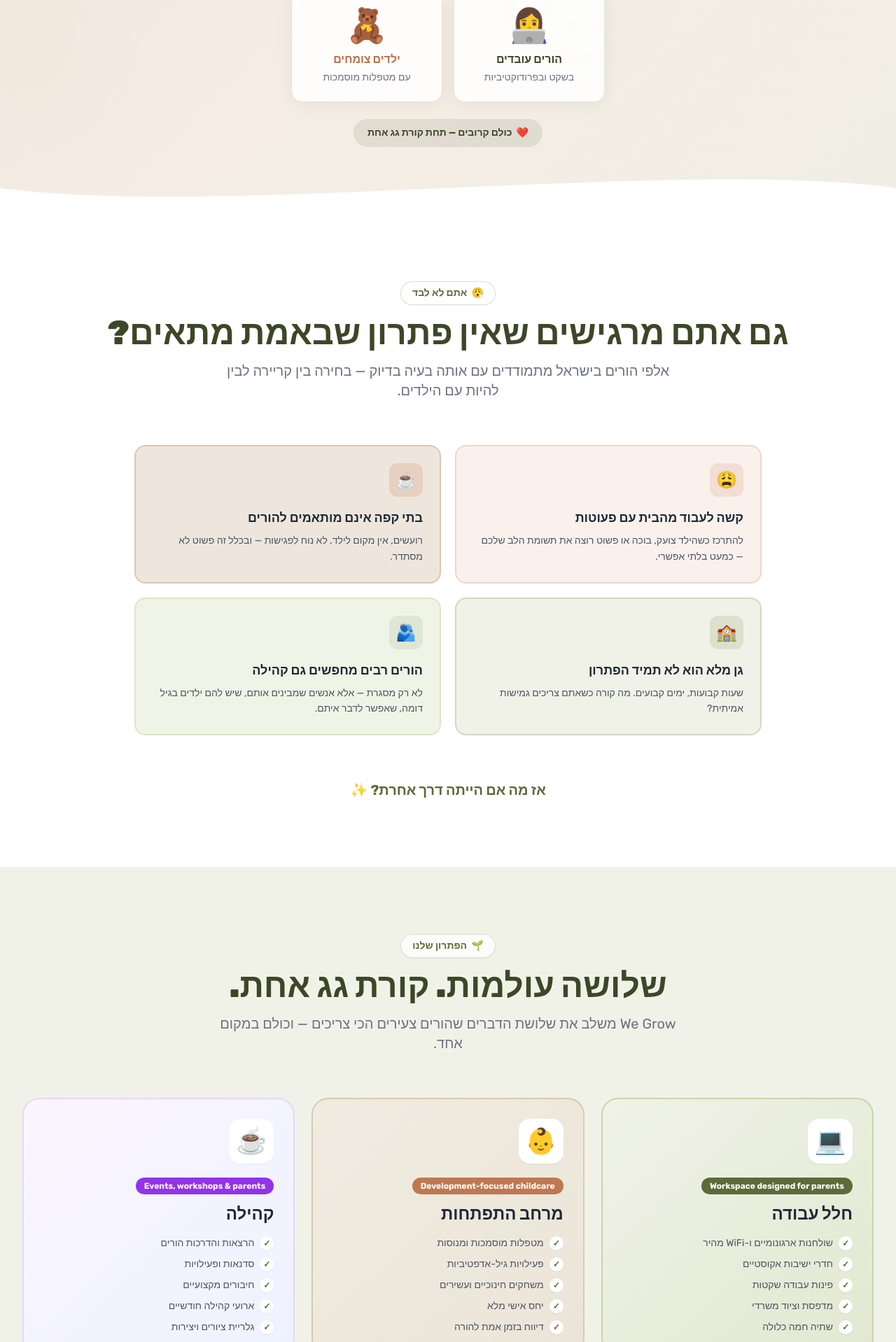
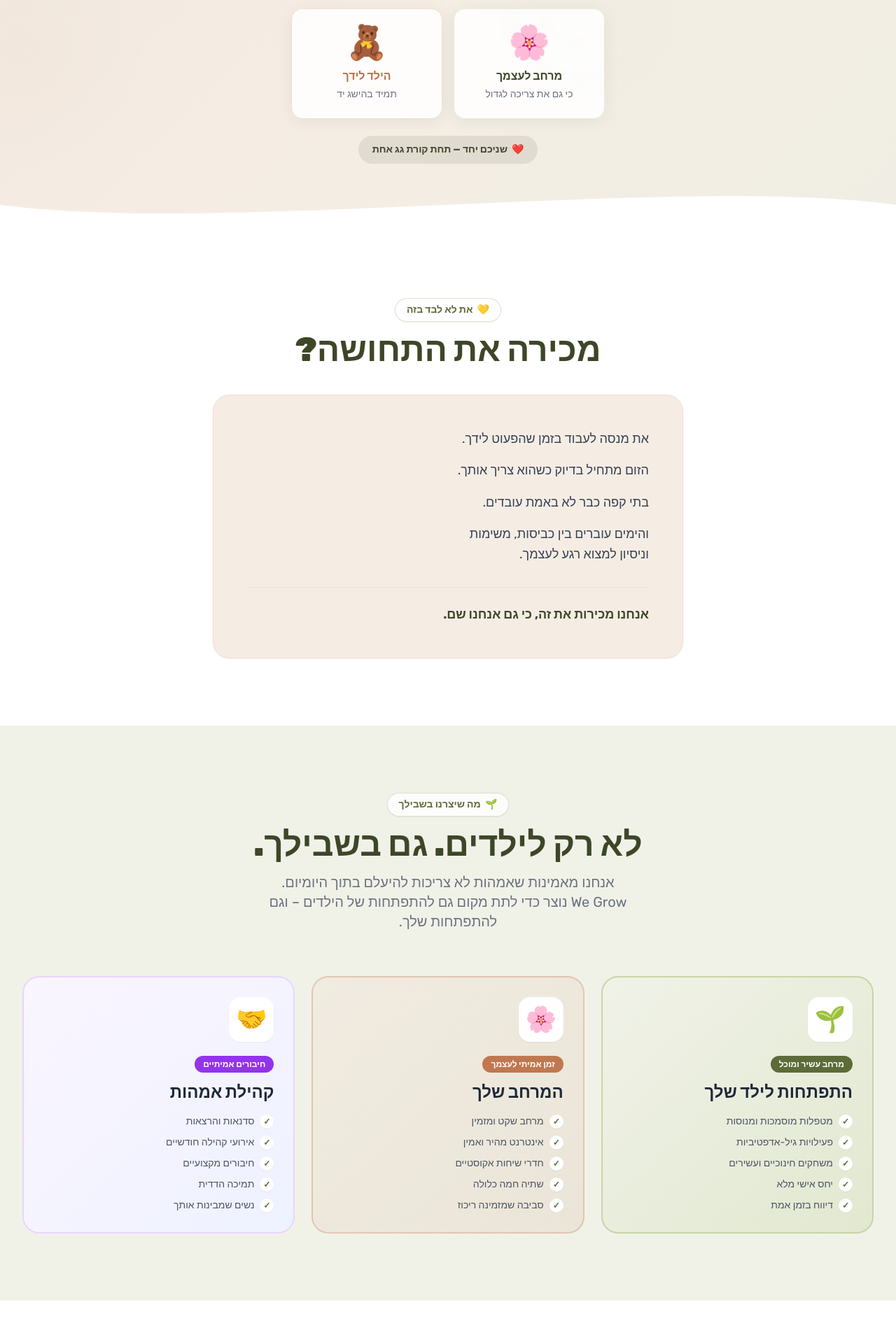
Before and after one commit to cohenAdi/WeGrow, a Next.js app: page / in a window 1280 px wide. Shown: the part 582-2500 px from the top of the page at 70% size. Built offline with nearby package versions, Linux system fonts and the light colour scheme.

Commit message:
Rewrite landing page copy for emotional resonance with mothers
Hero, Problem, Solution, Founder, FinalCTA sections rewritten.
Waitlist: add other-city input, restore time slots, remove age 3-4.

Co-Authored-By: Claude Sonnet 4.6 <noreply@anthropic.com>

```diff
--- a/components/HeroSection.tsx
+++ b/components/HeroSection.tsx
@@ -11,7 +11,6 @@ const fadeUp = (delay = 0) => ({
 export default function HeroSection() {
   return (
     <section className="relative min-h-screen overflow-hidden bg-hero-gradient">
-      {/* Soft background blobs */}
       <div
         className="absolute -top-24 -right-24 w-[480px] h-[480px] rounded-full opacity-30 animate-blob"
         style={{ background: 'radial-gradient(circle, #C2D0A0 0%, transparent 70%)' }}
@@ -27,40 +26,32 @@ export default function HeroSection() {
 
       <div className="relative z-10 section-container pt-24 pb-24 flex flex-col items-center text-center">
 
-        {/* Location badge */}
         <motion.div {...fadeUp(0)}>
           <span className="inline-flex items-center gap-2 bg-white/80 backdrop-blur-sm border border-warm-terracotta/40 text-warm-terracotta rounded-full px-5 py-2 text-sm font-bold mb-8 shadow-sm">
-            📍 בקרוב ברחובות · נס ציונה · יבנה
+            📍 יפתח באזור רחובות-נס ציונה
           </span>
         </motion.div>
 
-        {/* Main headline — benefit-first */}
         <motion.h1
           {...fadeUp(0.1)}
-          className="text-4xl sm:text-5xl lg:text-6xl font-black text-brand-forest leading-tight mb-5 max-w-2xl"
+          className="text-4xl sm:text-5xl lg:text-6xl font-black text-brand-forest leading-tight mb-6 max-w-2xl"
         >
-          עובדים בראש שקט.
+          את לא אמורה לבחור
           <br />
-          <span className="text-warm-terracotta">הילדים צומחים לידכם.</span>
+          <span className="text-warm-terracotta">בין הקריירה שלך</span>
+          <br />
+          לבין להיות עם הילד שלך.
         </motion.h1>
 
-        {/* Subheadline */}
         <motion.p
           {...fadeUp(0.2)}
-          className="text-xl sm:text-2xl font-bold text-brand-green mb-4"
+          className="text-xl sm:text-2xl font-medium text-brand-green mb-10 max-w-lg leading-relaxed"
         >
-          מקום שבו הורים עובדים וילדים צומחים
+          יצרנו מקום שבו אפשר להיות קרובה לילד שלך,
+          <br />
+          ועדיין לפנות מקום גם לעצמך.
         </motion.p>
 
-        {/* Description */}
-        <motion.p
-          {...fadeUp(0.25)}
-          className="text-base sm:text-lg text-gray-600 leading-relaxed mb-10 max-w-md"
-        >
-          חלל עבודה להורים לצד מרחב התפתחות איכותי לילדים בגילאי 0–4.
-        </motion.p>
-
-        {/* CTAs */}
         <motion.div
           {...fadeUp(0.3)}
           className="flex flex-col sm:flex-row gap-3 mb-14 w-full sm:w-auto"
@@ -69,11 +60,10 @@ export default function HeroSection() {
             אני רוצה לשמוע כשנפתח 🌱
           </a>
           <a href="#how" className="btn-secondary text-base sm:text-lg justify-center">
-            גלו איך זה עובד
+            גלי איך זה עובד
           </a>
         </motion.div>
 
-        {/* Visual split — immediate concept clarity */}
         <motion.div
           initial={{ opacity: 0, y: 40 }}
           animate={{ opacity: 1, y: 0 }}
@@ -81,30 +71,28 @@ export default function HeroSection() {
           className="grid grid-cols-2 gap-4 w-full max-w-sm sm:max-w-md mb-6"
         >
           <div className="bg-white/85 backdrop-blur-sm rounded-2xl p-5 sm:p-6 text-center shadow-card border border-brand-pale">
-            <span className="text-4xl sm:text-5xl mb-3 block">👩‍💻</span>
-            <p className="font-black text-brand-forest text-sm sm:text-base">הורים עובדים</p>
-            <p className="text-xs sm:text-sm text-gray-500 mt-1">בשקט ובפרודוקטיביות</p>
+            <span className="text-4xl sm:text-5xl mb-3 block">🌸</span>
+            <p className="font-black text-brand-forest text-sm sm:text-base">מרחב לעצמך</p>
+            <p className="text-xs sm:text-sm text-gray-500 mt-1">כי גם את צריכה לגדול</p>
           </div>
           <div className="bg-white/85 backdrop-blur-sm rounded-2xl p-5 sm:p-6 text-center shadow-card border border-warm-peach">
             <span className="text-4xl sm:text-5xl mb-3 block">🧸</span>
-            <p className="font-black text-warm-terracotta text-sm sm:text-base">ילדים צומחים</p>
-            <p className="text-xs sm:text-sm text-gray-500 mt-1">עם מטפלות מוסמכות</p>
+            <p className="font-black text-warm-terracotta text-sm sm:text-base">הילד לידך</p>
+            <p className="text-xs sm:text-sm text-gray-500 mt-1">תמיד בהישג יד</p>
           </div>
         </motion.div>
 
-        {/* Together badge */}
         <motion.div
           initial={{ opacity: 0 }}
           animate={{ opacity: 1 }}
           transition={{ duration: 0.6, delay: 0.7 }}
         >
           <span className="inline-flex items-center gap-2 bg-brand-forest/10 text-brand-forest rounded-full px-5 py-2.5 text-sm font-bold">
-            ❤️&nbsp; כולם קרובים — תחת קורת גג אחת
+            ❤️&nbsp; שניכם יחד — תחת קורת גג אחת
           </span>
         </motion.div>
       </div>
 
-      {/* Wave divider */}
       <div className="absolute bottom-0 inset-x-0 pointer-events-none">
         <svg viewBox="0 0 1440 90" preserveAspectRatio="none" className="w-full h-16 md:h-20 fill-white">
           <path d="M0,48 C360,96 1080,0 1440,48 L1440,90 L0,90 Z" />
--- a/components/ProblemSection.tsx
+++ b/components/ProblemSection.tsx
@@ -2,37 +2,6 @@
 
 import { motion, useInView } from 'framer-motion'
 import { useRef } from 'react'
-
-const PAINS = [
-  {
-    icon: '😩',
-    color: 'bg-warm-peach/40 border-warm-terracotta/20',
-    iconBg: 'bg-warm-terracotta/15',
-    title: 'קשה לעבוד מהבית עם פעוטות',
-    desc: 'להתרכז כשהילד צועק, בוכה או פשוט רוצה את תשומת הלב שלכם — כמעט בלתי אפשרי.',
-  },
-  {
-    icon: '☕',
-    color: 'bg-warm-sand border-warm-amber/30',
-    iconBg: 'bg-warm-amber/20',
-    title: 'בתי קפה אינם מותאמים להורים',
-    desc: 'רועשים, אין מקום לילד, לא נוח לפגישות — ובכלל זה פשוט לא מסתדר.',
-  },
-  {
-    icon: '🏫',
-    color: 'bg-brand-50 border-brand-sage/30',
-    iconBg: 'bg-brand-sage/20',
-    title: 'גן מלא הוא לא תמיד הפתרון',
-    desc: 'שעות קבועות, ימים קבועים. מה קורה כשאתם צריכים גמישות אמיתית?',
-  },
-  {
-    icon: '🫂',
-    color: 'bg-brand-pale/60 border-brand-mint/40',
-    iconBg: 'bg-brand-green/10',
-    title: 'הורים רבים מחפשים גם קהילה',
-    desc: 'לא רק מסגרת — אלא אנשים שמבינים אותם, שיש להם ילדים בגיל דומה, שאפשר לדבר איתם.',
-  },
-]
 
 export default function ProblemSection() {
   const ref = useRef(null)
@@ -41,52 +10,44 @@ export default function ProblemSection() {
   return (
     <section ref={ref} className="py-24 bg-white">
       <div className="section-container">
-        {/* Header */}
+        <div className="max-w-2xl mx-auto text-center">
+
           <motion.div
             initial={{ opacity: 0, y: 30 }}
             animate={inView ? { opacity: 1, y: 0 } : {}}
             transition={{ duration: 0.6 }}
-          className="text-center mb-16"
           >
-          <span className="badge mb-4 inline-flex">😮‍💨 &nbsp;אתם לא לבד</span>
-          <h2 className="section-title mb-4">
-            גם אתם מרגישים שאין פתרון שבאמת מתאים?
+            <span className="badge mb-4 inline-flex">💛 &nbsp;את לא לבד בזה</span>
+            <h2 className="section-title mb-10">
+              מכירה את התחושה?
             </h2>
-          <p className="section-subtitle">
-            אלפי הורים בישראל מתמודדים עם אותה בעיה בדיוק — בחירה בין קריירה לבין להיות עם הילדים.
-          </p>
           </motion.div>
 
-        {/* Pain cards */}
-        <div className="grid grid-cols-1 sm:grid-cols-2 gap-5 max-w-4xl mx-auto">
-          {PAINS.map((pain, i) => (
           <motion.div
-              key={pain.title}
             initial={{ opacity: 0, y: 30 }}
             animate={inView ? { opacity: 1, y: 0 } : {}}
-              transition={{ duration: 0.55, delay: i * 0.1 }}
-              className={`rounded-2xl border-2 p-6 ${pain.color} transition-all duration-300 hover:-translate-y-1 hover:shadow-md`}
+            transition={{ duration: 0.6, delay: 0.15 }}
+            className="bg-warm-cream rounded-3xl p-8 md:p-12 text-right border border-warm-peach shadow-sm"
           >
-              <div className={`w-12 h-12 ${pain.iconBg} rounded-xl flex items-center justify-center text-2xl mb-4`}>
-                {pain.icon}
-              </div>
-              <h3 className="font-bold text-gray-800 text-lg mb-2">{pain.title}</h3>
-              <p className="text-gray-600 text-sm leading-relaxed">{pain.desc}</p>
-            </motion.div>
-          ))}
+            <div className="space-y-4 text-gray-700 text-lg leading-relaxed">
+              <p>את מנסה לעבוד בזמן שהפעוט לידך.</p>
+              <p>הזום מתחיל בדיוק כשהוא צריך אותך.</p>
+              <p>בתי קפה כבר לא באמת עובדים.</p>
+              <p>
+                והימים עוברים בין כביסות, משימות
+                <br />
+                וניסיון למצוא רגע לעצמך.
+              </p>
             </div>
 
-        {/* Transition */}
-        <motion.div
-          initial={{ opacity: 0, y: 20 }}
-          animate={inView ? { opacity: 1, y: 0 } : {}}
-          transition={{ duration: 0.6, delay: 0.5 }}
-          className="mt-16 text-center"
-        >
-          <p className="text-xl font-bold text-brand-green">
-            אז מה אם הייתה דרך אחרת? ✨
+            <div className="mt-8 pt-6 border-t border-warm-peach/60">
+              <p className="font-bold text-brand-forest text-lg">
+                אנחנו מכירות את זה, כי גם אנחנו שם.
               </p>
+            </div>
           </motion.div>
+
+        </div>
       </div>
     </section>
   )
--- a/components/SolutionSection.tsx
+++ b/components/SolutionSection.tsx
@@ -5,48 +5,48 @@ import { useRef } from 'react'
 
 const PILLARS = [
   {
-    emoji:   '💻',
-    title:   'חלל עבודה',
-    sub:     'Workspace designed for parents',
+    emoji:   '🌱',
+    title:   'התפתחות לילד שלך',
+    sub:     'מרחב עשיר ומוכל',
     color:   'from-brand-50 to-brand-100',
     border:  'border-brand-200',
     badge:   'bg-brand-green text-white',
-    features: [
-      'שולחנות ארגונומיים ו-WiFi מהיר',
-      'חדרי ישיבות אקוסטיים',
-      'פינות עבודה שקטות',
-      'מדפסת וציוד משרדי',
-      'שתיה חמה כלולה',
-    ],
-  },
-  {
-    emoji:   '👶',
-    title:   'מרחב התפתחות',
-    sub:     'Development-focused childcare',
-    color:   'from-warm-peach/30 to-warm-amber/10',
-    border:  'border-warm-amber/30',
-    badge:   'bg-warm-amber text-white',
     features: [
       'מטפלות מוסמכות ומנוסות',
       'פעילויות גיל-אדפטיביות',
       'משחקים חינוכיים ועשירים',
       'יחס אישי מלא',
-      'דיווח בזמן אמת להורה',
+      'דיווח בזמן אמת',
     ],
   },
   {
-    emoji:   '☕',
-    title:   'קהילה',
-    sub:     'Events, workshops & parents',
+    emoji:   '🌸',
+    title:   'המרחב שלך',
+    sub:     'זמן אמיתי לעצמך',
+    color:   'from-warm-peach/30 to-warm-amber/10',
+    border:  'border-warm-amber/30',
+    badge:   'bg-warm-amber text-white',
+    features: [
+      'מרחב שקט ומזמין',
+      'אינטרנט מהיר ואמין',
+      'חדרי שיחות אקוסטיים',
+      'שתיה חמה כלולה',
+      'סביבה שמזמינה ריכוז',
+    ],
+  },
+  {
+    emoji:   '🤝',
+    title:   'קהילת אמהות',
+    sub:     'חיבורים אמיתיים',
     color:   'from-purple-50 to-indigo-50',
     border:  'border-purple-200',
     badge:   'bg-purple-600 text-white',
     features: [
-      'הרצאות והדרכות הורים',
-      'סדנאות ופעילויות',
+      'סדנאות והרצאות',
+      'אירועי קהילה חודשיים',
       'חיבורים מקצועיים',
-      'ארועי קהילה חודשיים',
-      'גלריית ציורים ויצירות',
+      'תמיכה הדדית',
+      'נשים שמבינות אותך',
     ],
   },
 ]
@@ -58,21 +58,21 @@ export default function SolutionSection() {
   return (
     <section id="solution" ref={ref} className="py-24 bg-brand-50">
       <div className="section-container">
-        {/* Header */}
         <motion.div
           initial={{ opacity: 0, y: 30 }}
           animate={inView ? { opacity: 1, y: 0 } : {}}
           transition={{ duration: 0.6 }}
           className="text-center mb-16"
         >
-          <span className="badge mb-4 inline-flex">🌱 &nbsp;הפתרון שלנו</span>
-          <h2 className="section-title mb-4">שלושה עולמות. קורת גג אחת.</h2>
-          <p className="section-subtitle">
-            We Grow משלב את שלושת הדברים שהורים צעירים הכי צריכים — וכולם במקום אחד.
+          <span className="badge mb-4 inline-flex">🌱 &nbsp;מה שיצרנו בשבילך</span>
+          <h2 className="section-title mb-4">לא רק לילדים. גם בשבילך.</h2>
+          <p className="section-subtitle max-w-xl mx-auto">
+            אנחנו מאמינות שאמהות לא צריכות להיעלם בתוך היומיום.
+            <br />
+            We Grow נוצר כדי לתת מקום גם להתפתחות של הילדים – וגם להתפתחות שלך.
           </p>
         </motion.div>
 
-        {/* Cards */}
         <div className="grid grid-cols-1 md:grid-cols-3 gap-6">
           {PILLARS.map((p, i) => (
             <motion.div
@@ -82,18 +82,13 @@ export default function SolutionSection() {
               transition={{ duration: 0.6, delay: i * 0.15 }}
               className={`rounded-3xl border-2 ${p.border} bg-gradient-to-br ${p.color} p-7 flex flex-col transition-all duration-300 hover:-translate-y-2 hover:shadow-card-hover`}
             >
-              {/* Icon */}
               <div className="w-16 h-16 bg-white rounded-2xl flex items-center justify-center text-4xl shadow-sm mb-5">
                 {p.emoji}
               </div>
-
-              {/* Title */}
               <span className={`${p.badge} text-xs font-bold px-3 py-1 rounded-full self-start mb-3`}>
                 {p.sub}
               </span>
               <h3 className="text-2xl font-black text-gray-800 mb-4">{p.title}</h3>
-
-              {/* Features */}
               <ul className="space-y-2.5 mt-auto">
                 {p.features.map((f) => (
                   <li key={f} className="flex items-center gap-2 text-sm text-gray-600">
```
Also changed, not shown: components/FinalCTASection.tsx (+6 -12 lines), components/FounderSection.tsx (+13 -14 lines), components/WaitlistSection.tsx (+74 -11 lines). Lines whose indentation alone changed are shown as unchanged.
